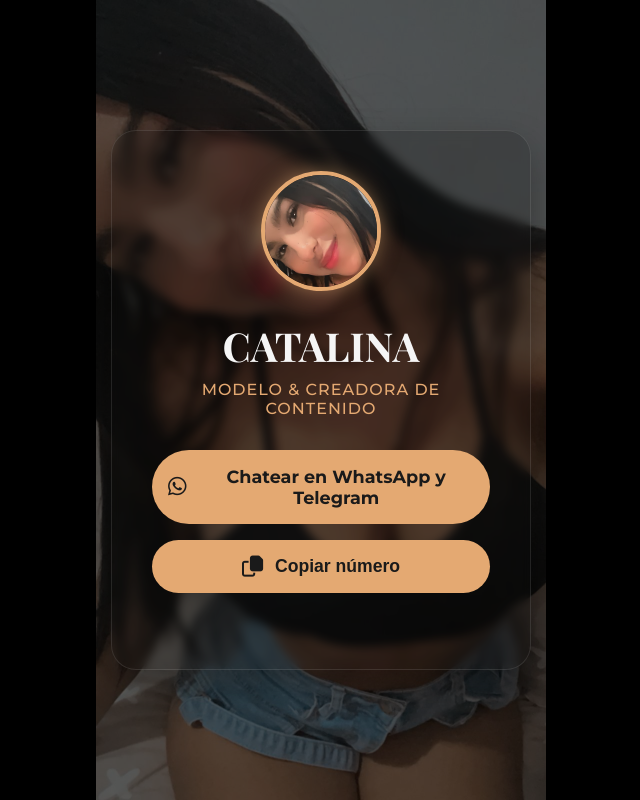
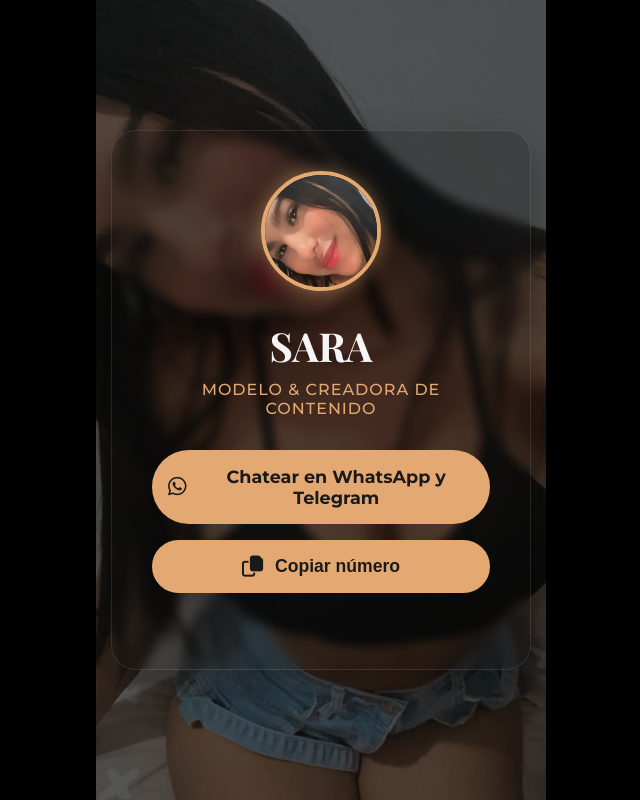
Before and after one commit to Clic-Aqui-Chateamos/Catalina, a plain HTML site: page index.html in a window 1280 px wide. Shown: the whole page, without its empty margins (319-959 px from the left). Drawn offline with nearby package versions, Linux system fonts and the light colour scheme.

Commit message:
Update index.html

```diff
--- a/index.html
+++ b/index.html
@@ -189,7 +189,7 @@
     <img src="1.jpg" alt="Foto de Perfil" class="profile-pic">
 
     <!-- CAMBIA ESTO CON TU INFORMACIÓN -->
-    <h1>CATALINA</h1>
+    <h1>SARA</h1>
     <p class="subtitle">Modelo & Creadora de Contenido</p>
 
     <div class="actions">
```
